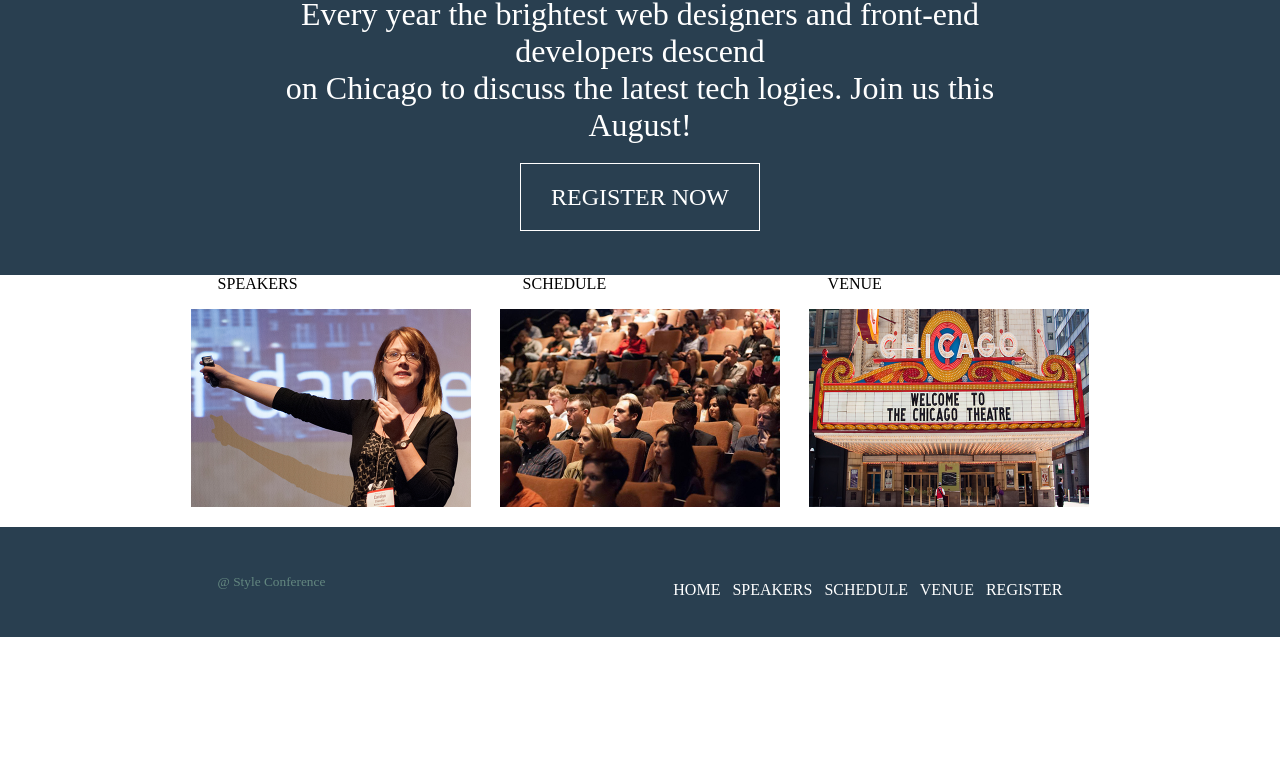
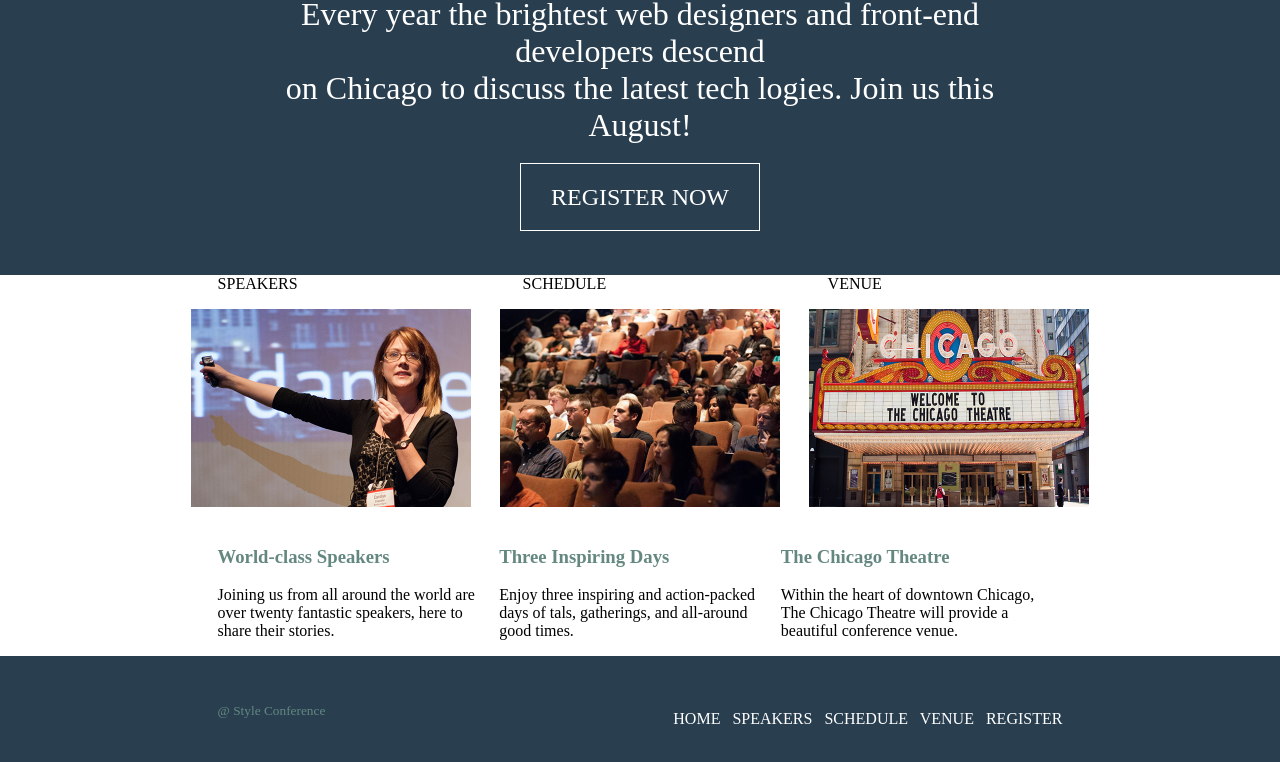
Before and after one commit to Anirudhece/style_conference, a plain HTML site: page index.html in a window 1280 px wide. Shown: the part 412-1174 px from the top of the page. Before the commit the page ends 1049 px from the top, so only its background shows below. Drawn offline with Linux system fonts and the light colour scheme.

Commit message:
structure

```diff
--- a/index.css
+++ b/index.css
@@ -106,6 +106,16 @@
     padding-left: 25px;
     padding-right: 25px
 }
+.img-explaination{
+    width: 66%;
+    margin-left: auto;
+    margin-right: auto;
+    display: grid;
+    grid-template-columns: auto auto auto;
+}
+.sec{
+    width: 280px;
+}
 .bottom #bottom-nav{
     width: 66%;
     display: flex;
--- a/index.html
+++ b/index.html
@@ -79,6 +79,22 @@
             <img src="images\venue3.jpg">
         </div>
     </div>
+    <div class="img-explaination">
+        <div class="sec_one sec">
+            <h3 class="green">World-class Speakers</h3>
+            <p>Joining us from all around the world are over twenty fantastic speakers, here to share their stories.</p>
+        </div>
+
+        <div class="sec_two sec">
+            <h3 class="green">Three Inspiring Days</h3>
+            <p>Enjoy three inspiring and action-packed days of tals, gatherings, and all-around good times.</p>
+        </div>
+
+        <div class="sec_three sec">
+            <h3 class="green">The Chicago Theatre</h3>
+            <p>Within the heart of downtown Chicago, The Chicago Theatre will provide a beautiful conference venue.</p>
+        </div>
+    </div>
 
     <div class="bottom container">
         <div id="bottom-nav">
```
